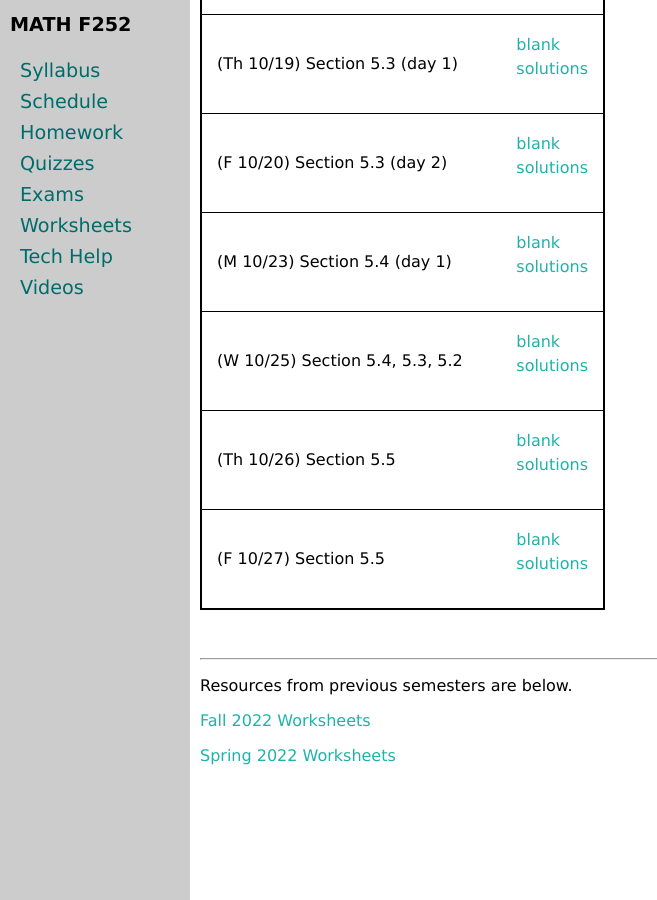
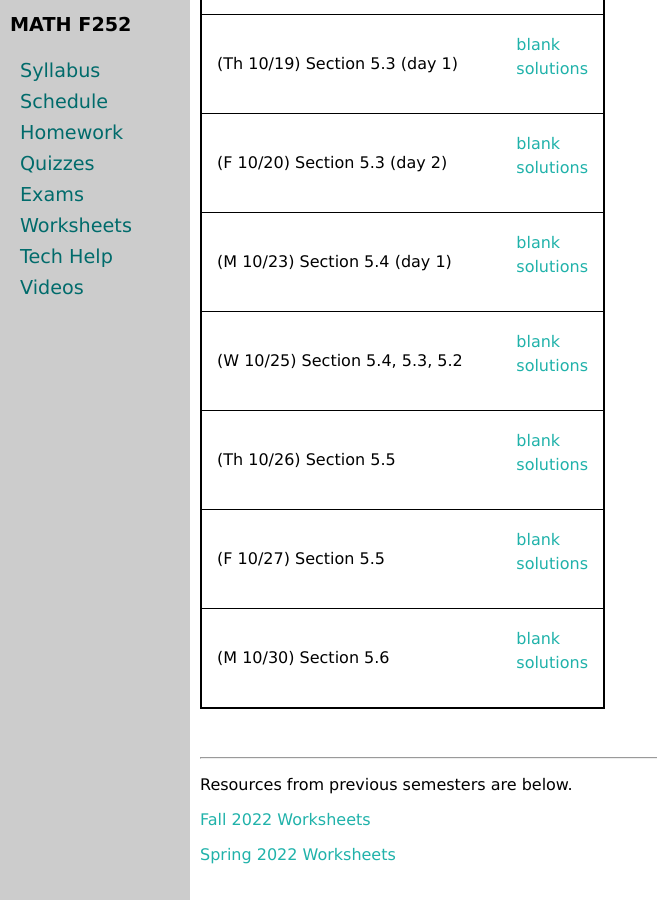
Before and after one commit to uaf-math/calc2, a Jekyll site: the page built from worksheets.md, in a window 1280 px wide and 900 px high, scrolled down 2886 px. Shown: the whole window, without its empty margins (0-657 px from the left). Built offline with Jekyll 4.4.1, drawn with Linux system fonts in a browser that asks for light colours.

Commit message:
Update worksheets.yml

```diff
--- a/_data/worksheets.yml
+++ b/_data/worksheets.yml
@@ -100,3 +100,6 @@ worksheets:
 - name: (F 10/27) Section 5.5
   blank: M252-5-5-b.pdf
   solutions: M252-5-5-b-s.pdf
+- name: (M 10/30) Section 5.6
+  blank: M252-5-6-a.pdf
+  solutions: M252-5-6-a-s.pdf
```
